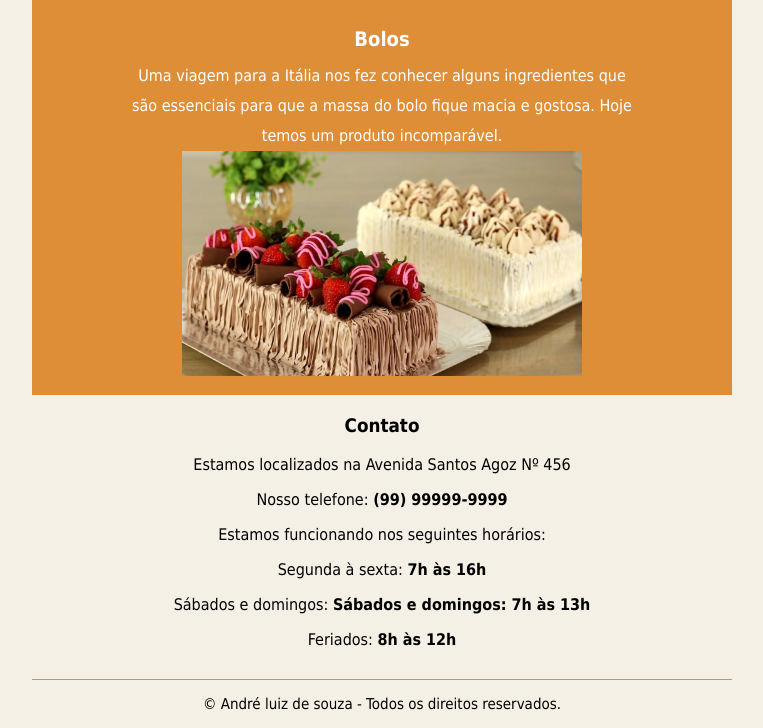
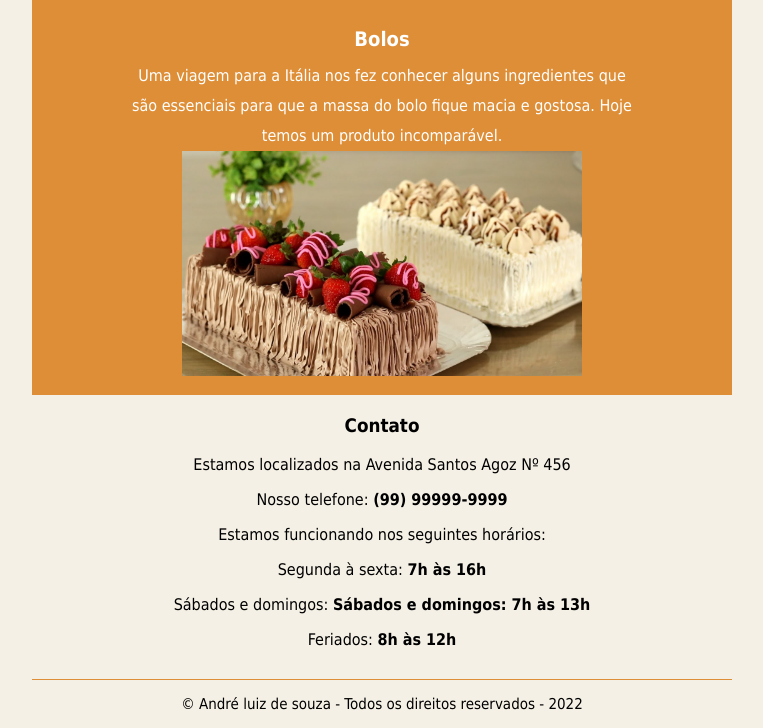
Before and after one commit to AndreSouzanl/site-estudo-padaria-plus, a plain HTML site: page index.html in a window 1280 px wide. Shown: the part 1310-2038 px from the top of the page, without its empty margins (258-1021 px from the left). Drawn offline with Linux system fonts and the light colour scheme.

Commit message:
terceiro commit

```diff
--- a/index.html
+++ b/index.html
@@ -47,7 +47,7 @@
 
     <div class="rodapé secao">
         <footer>
-          &copy; André luiz de souza - Todos os direitos reservados.
+          &copy; André luiz de souza - Todos os direitos reservados - 2022
         </footer>
     </div>
 
```
